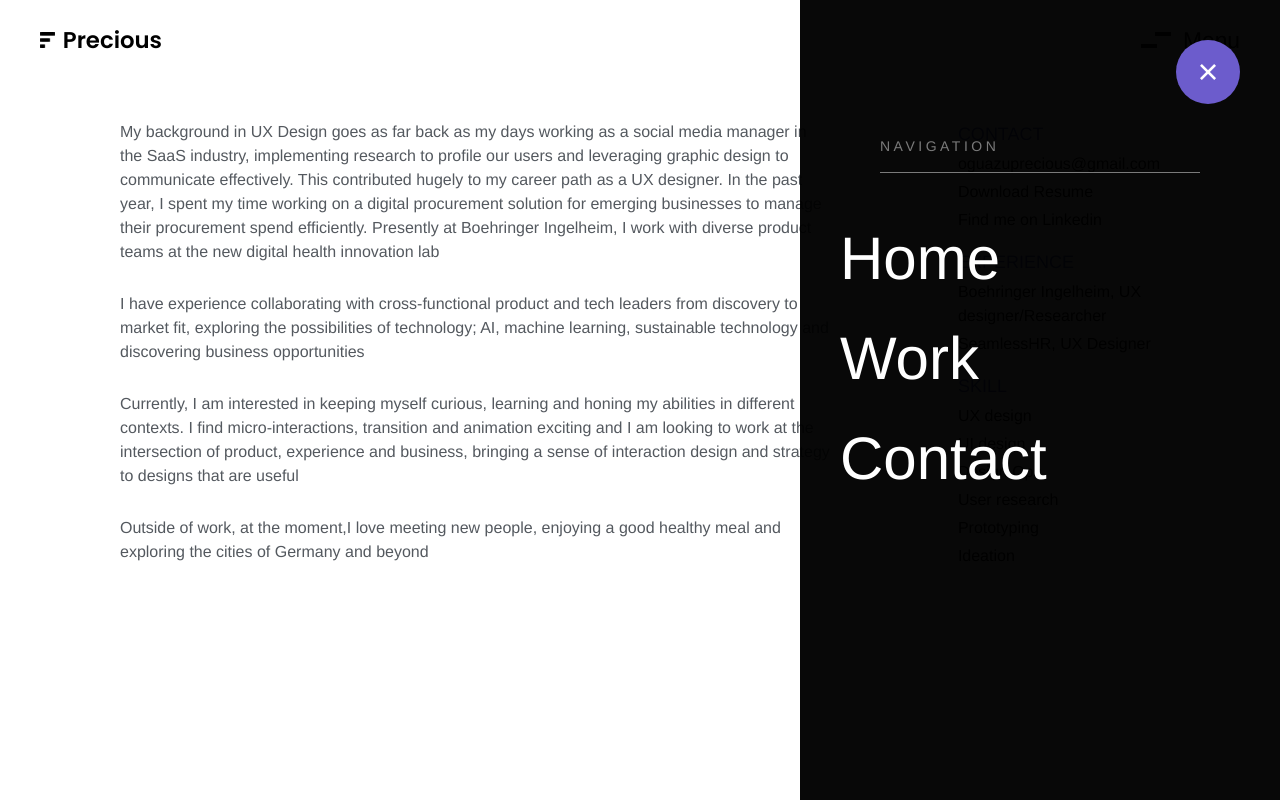
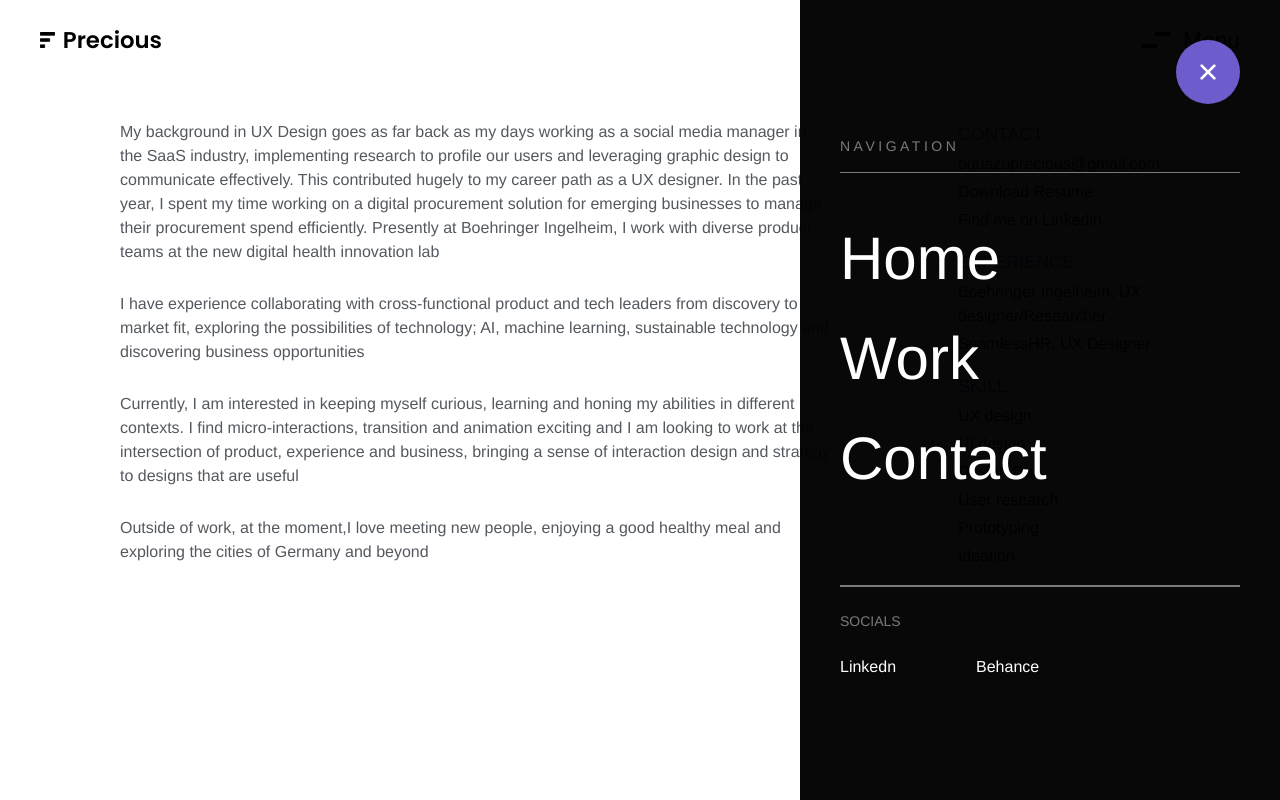
Before and after one commit to Nathan-88/precious-portfolio, a React (Vite) app: page /about in a window 1280 px wide. Both pictures are taken after a click on the element "Menu". Built offline with nearby package versions, Linux system fonts and the light colour scheme; a web font is replaced by a local one.

Commit message:
fixed side bar transition and scroll

```diff
--- a/src/components/Header/Header.css
+++ b/src/components/Header/Header.css
@@ -1,7 +1,54 @@
-.list-item {
+/* .list-item {
             list-style: none;
-            transition: list-style 0.5s ease-in-out;
+            transition: list-style 2s ease-in-out;
         }
 .list-item:hover {
     list-style: disc inside;
+} */
+
+.lists {
+    list-style: none;
+    padding: 0;
+    margin: 0;
 }
+.lists li {
+    position: relative;
+}
+
+.lists li::before {
+    content: '';
+    position: absolute;
+    left: 0;
+    top: 50%;
+    transform: translateY(-50%);
+    width: 12px;
+    height: 12px;
+    background-color: white;
+    border-radius: 50%;
+    opacity: 0;
+    transition: opacity 0.3s;
+    z-index: 0;
+}
+
+.lists li span {
+    display: inline-block;
+    transition: transform 0.3s; /* Transition for moving the item */
+    z-index: 1; /* Ensure the content is above the marker */
+    position: relative; /* Ensure it doesn't overlap with the marker */
+}
+
+.lists li:hover::before {
+    opacity: 1;
+}
+
+.lists li:hover span{
+    transform: translateX(25px); /* Move the list item to the right */
+}
+
+.custom-scrollbar::-webkit-scrollbar {
+    display: none;
+}
+.custom-scrollbar {
+    -ms-overflow-style: none;  /* IE and Edge */
+    scrollbar-width: none;  /* Firefox */
+}
--- a/src/components/Header/Header.jsx
+++ b/src/components/Header/Header.jsx
@@ -1,6 +1,6 @@
 import { motion, AnimatePresence } from "framer-motion";
 import { useState, useEffect } from "react";
-import { Link } from "react-router-dom";
+import { Link, NavLink } from "react-router-dom";
 import PropTypes from 'prop-types';
 import './Header.css';
 import Logo from "../../assets/logo-icon.png";
@@ -81,9 +81,9 @@ const Header = ({ color, backgroundColor, barColor }) => {
                         animate={{ x: 0 }}
                         exit={{ x: '100%' }}
                         transition={{ duration: 0.5 }}
-                        className="fixed top-0 right-0 h-full w-full lg:w-[480px] z-20 bg-black bg-opacity-[0.97] p-10"
+                        className="fixed top-0 right-0 h-screen custom-scrollbar overflow-y-auto w-full lg:w-[480px] z-20 bg-black bg-opacity-[0.97] p-10"
                     >
-                        <div className="relative p-10 text-white">
+                        <div className="relative py-10 h-auto text-white">
                             <div className="absolute top-0 right-0 w-16 h-16 bg-primary rounded-full flex items-center justify-center" onClick={toggleSidebar}>
                                 <button
                                     className="text-4xl font-thin"
@@ -95,11 +95,19 @@ const Header = ({ color, backgroundColor, barColor }) => {
                                 <p className="mb-4 tracking-[.25em] font-medium text-sm">NAVIGATION</p>
                                 <div className="bg-text font-medium w-full mb-14 h-[0.08rem]"></div>
                             </div>
-                            <ul className="space-y-10 text-6xl">
-                                <li className="list-item"><Link to="/" className="-ml-10">Home</Link></li>
-                                <li className="list-item"><Link to="#work" className="-ml-10">Work</Link></li>
-                                <li className="list-item"><Link to="/about" className="-ml-10">Contact</Link></li>
+                            <ul className="lists mb-10 text-6xl">
+                                <Link className="" to="/"><li className="mb-10"><span className="">Home</span></li></Link>
+                                <Link to=""><li className="mb-10"><span className="">Work</span></li></Link>
+                                <Link to="/about"><li className=""><span className="">Contact</span></li></Link>
                             </ul>
+                            <div className="w-full pt-14 text-text font-medium">
+                                <div className="bg-text mb-6 font-medium w-full h-[0.08rem]"></div>
+                                <p className="mb-6 font-medium text-sm">SOCIALS</p>
+                                <div className="flex gap-20 font-medium text-white">
+                                    <Link to="" className="">Linkedn</Link>
+                                    <Link to="" className="">Behance</Link>
+                                </div>
+                            </div>
                         </div>
                     </motion.div>
                 )}
--- a/src/pages/About.jsx
+++ b/src/pages/About.jsx
@@ -4,7 +4,7 @@ const About = ()=> {
         <motion.section
             initial={{ opacity: 0, scale: 0.8 }}
             animate={{ opacity: 1, scale: 1 }}
-            transition={{ duration: 1.4 }}
+            transition={{ duration: 1 }}
         className="flex flex-col md:flex-row px-6 gap-x-28 pt-28 xl:px-28">
             <div className="">
                 <p className="text-secondary p-2 mb-3">
```
